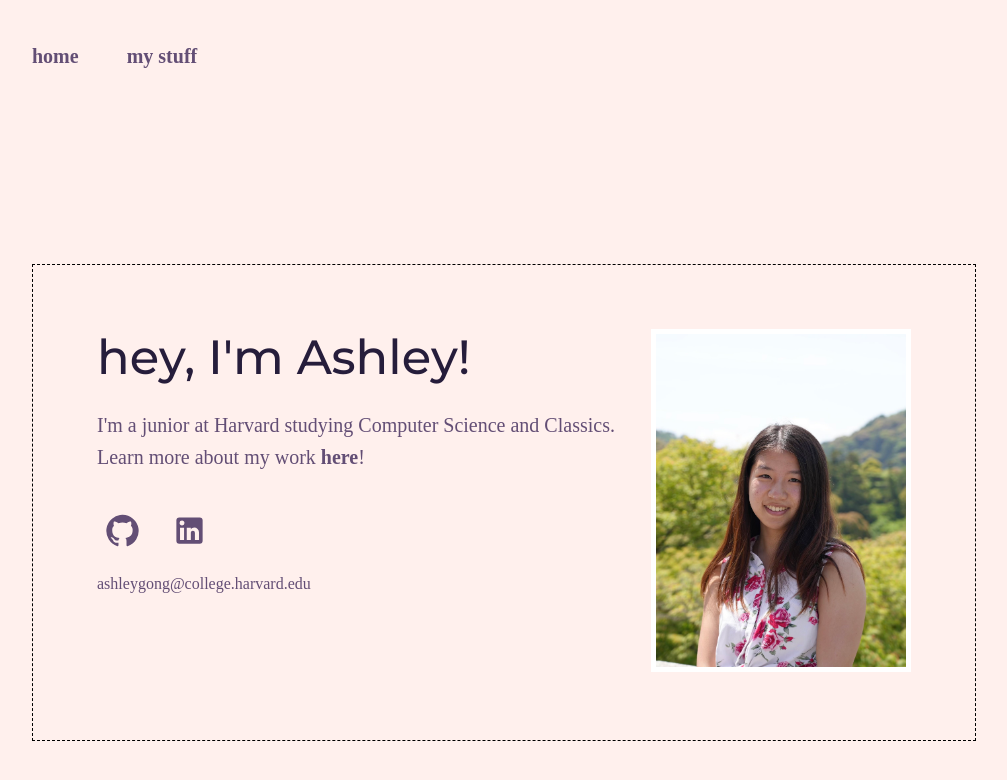
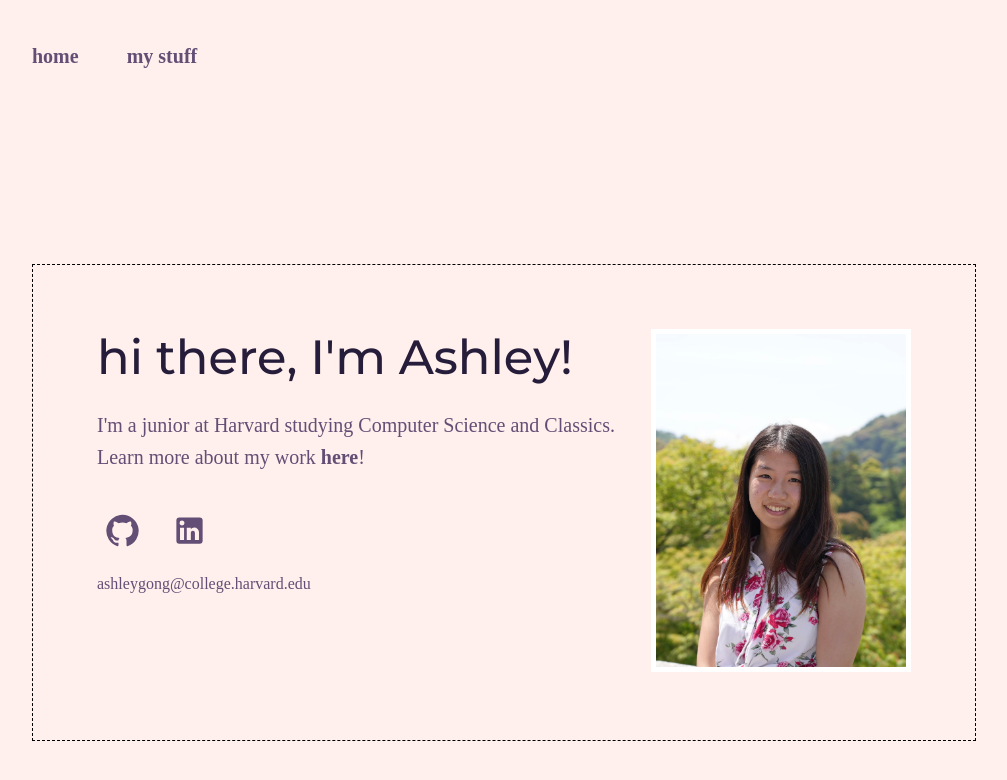
Before and after one commit to ashley-gong/ashley-gong.github.io, a React (Create React App) app: page / in a window 1280 px wide. Shown: the top 780 px of the page, without its empty margins (136-1143 px from the left). Built offline with nearby package versions, Linux system fonts and the light colour scheme.

Commit message:
hi there

```diff
--- a/src/pages/Home.js
+++ b/src/pages/Home.js
@@ -15,7 +15,7 @@ function Home() {
       <Grid container columnSpacing={2} rowSpacing={2}>
         <Grid item xs={12} md={8}>
           <Typography variant="h3" sx={{ textAlign: "left", pb: 3 }}>
-            hey, I'm Ashley!
+            hi there, I'm Ashley!
           </Typography>
           <Typography variant="h6" sx={{ textAlign: "left" }}>
             I'm a junior at Harvard studying Computer Science and Classics.
```
